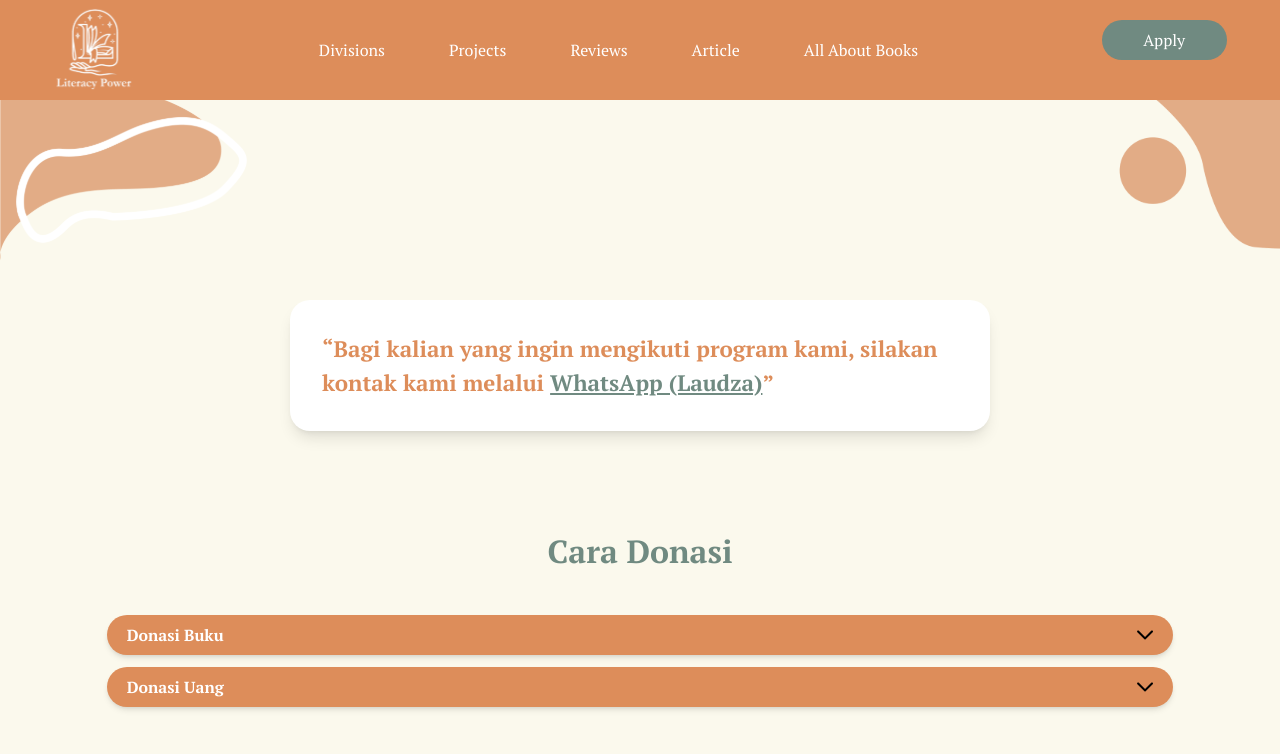
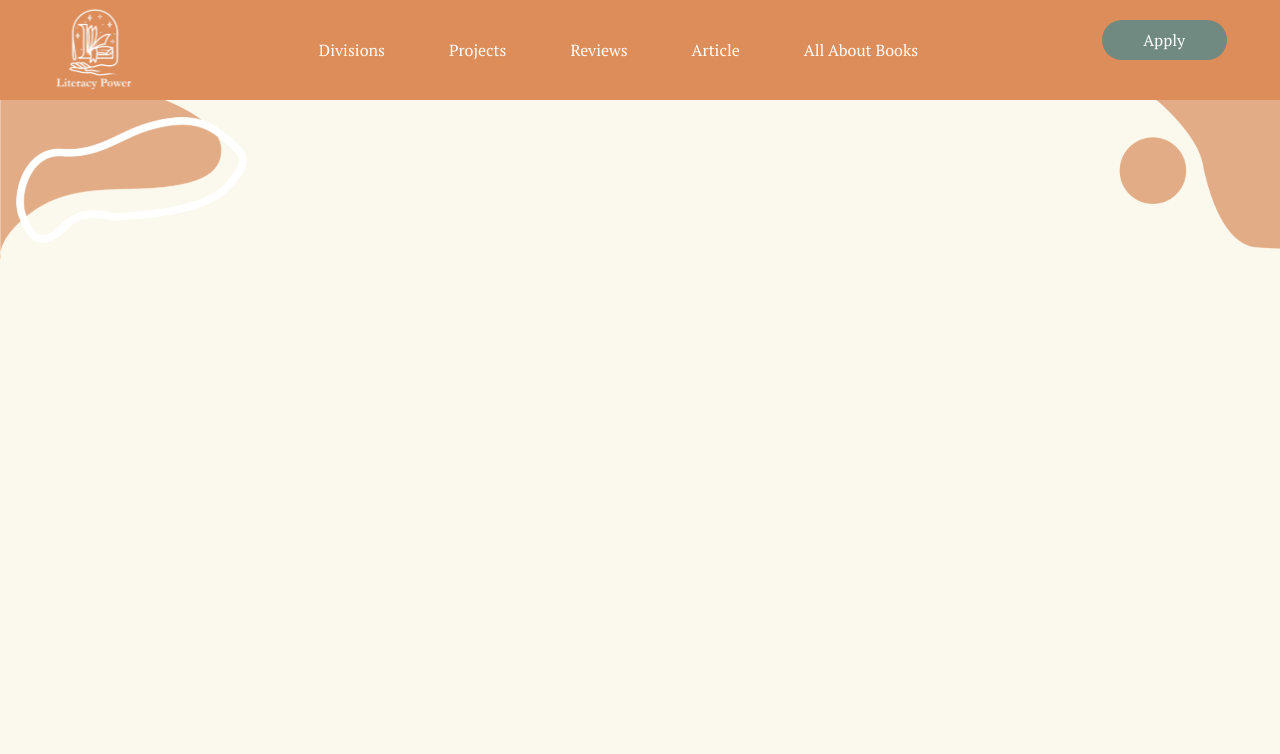
Before and after one commit to literacypowerdev/literacypowerindonesia, a Next.js app: page /apply in a window 1280 px wide. Shown: the top 754 px of the page. Built offline with nearby package versions, Linux system fonts and the light colour scheme.

Commit message:
feat: add aos to apply page

```diff
--- a/components/molecules/Accordion/index.tsx
+++ b/components/molecules/Accordion/index.tsx
@@ -11,7 +11,7 @@ export default function Accordion(prop: AccordionProps) {
   const [isOpen, setIsOpen] = useState(false);
 
   return (
-    <div className="w-full flex flex-col gap-1 ">
+    <div className="w-full flex flex-col gap-1 " data-aos="fade-up">
       <div
         onClick={() => setIsOpen(!isOpen)}
         className="w-full bg-main-orange mb-1 hover:bg-light-orange transition-all duration-150 ease-in-out cursor-pointer px-5 py-2 rounded-[20px] flex justify-between shadow-md"
--- a/components/organisms/Reviews/index.tsx
+++ b/components/organisms/Reviews/index.tsx
@@ -41,9 +41,11 @@ const Reviews = (props: ReviewsProps) => {
               </div>
             </Link>
           ) : (
-            <div className="Button font-bold max-w-[400px] min-w-[200px]">
-              <Button text="See More Reviews" size="normal" border="full" />
-            </div>
+            <Link href="/reviews">
+              <div className="Button font-bold max-w-[400px] min-w-[200px]">
+                <Button text="See More Reviews" size="normal" border="full" />
+              </div>
+            </Link>
           )}
           {/* <Button text="See More Reviews" size="normal" border="full" /> */}
         </div>
@@ -59,12 +61,7 @@ const Reviews = (props: ReviewsProps) => {
                     </p>
                     <div className="flex items-center justify-between">
                       <p className="font-semibold">{item.reviewer}</p>
-                      <Image
-                        src={Kutip}
-                        width={80}
-                        height={80}
-                        alt="Quote"
-                      />
+                      <Image src={Kutip} width={80} height={80} alt="Quote" />
                     </div>
                   </div>
                 );
--- a/pages/apply.tsx
+++ b/pages/apply.tsx
@@ -63,7 +63,10 @@ export default function apply() {
         </div>
 
         <div className="w-full h-full relative flex flex-col gap-10 md:gap-16 lg:gap-24 justify-center items-center">
-          <div className="w-11/12 md:w-10/12 max-w-[700px] p-8 bg-white rounded-[20px] shadow-lg">
+          <div
+            className="w-11/12 md:w-10/12 max-w-[700px] p-8 bg-white rounded-[20px] shadow-lg"
+            data-aos="fade-up"
+          >
             <p className="font-ptserif text-base font-bold text-main-orange">
               “Bagi kalian yang ingin mengikuti program kami, silakan kontak
               kami melalui{" "}
@@ -80,7 +83,10 @@ export default function apply() {
           </div>
 
           <div className="w-11/12 md:w-10/12 max-w-[1200px] flex flex-col justify-center items-center gap-5 md:gap-10">
-            <h1 className="font-ptserif font-bold text-title3 text-main-green">
+            <h1
+              className="font-ptserif font-bold text-title3 text-main-green"
+              data-aos="fade-up"
+            >
               Cara Donasi
             </h1>
             <div className="w-full flex flex-col gap-2">
```
